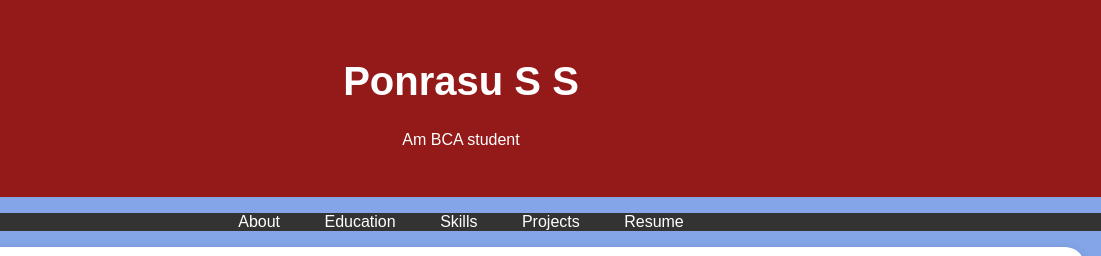
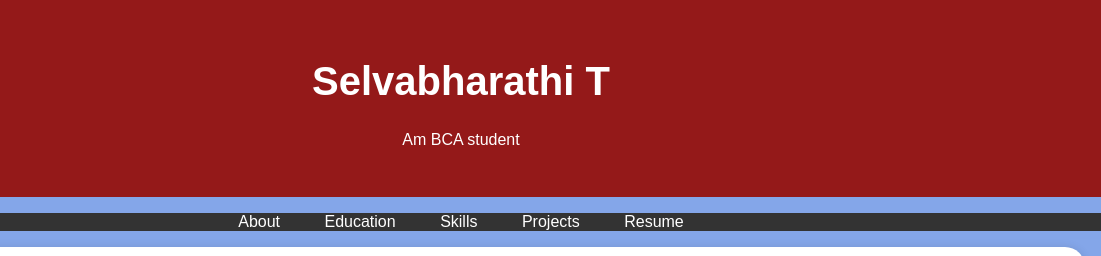
Before and after one commit to Selvabharathi0007/Selvabharathi.-T, a plain HTML site: page index.html in a window 1280 px wide. Shown: the top 256 px of the page, 179-1280 px from the left. Drawn offline with Linux system fonts and the light colour scheme.

Commit message:
index.html

```diff
--- a/index.html
+++ b/index.html
@@ -96,7 +96,7 @@
         <div class="header-content">
             <!-- Add your profile picture here -->
             <img src="passport photo.jpg" alt="Your Profile Picture" class="profile-picture">
-            <h1>Ponrasu S S</h1>
+            <h1>Selvabharathi T</h1>
             <p>Am BCA student</p>
         </div>
     </header>
```
